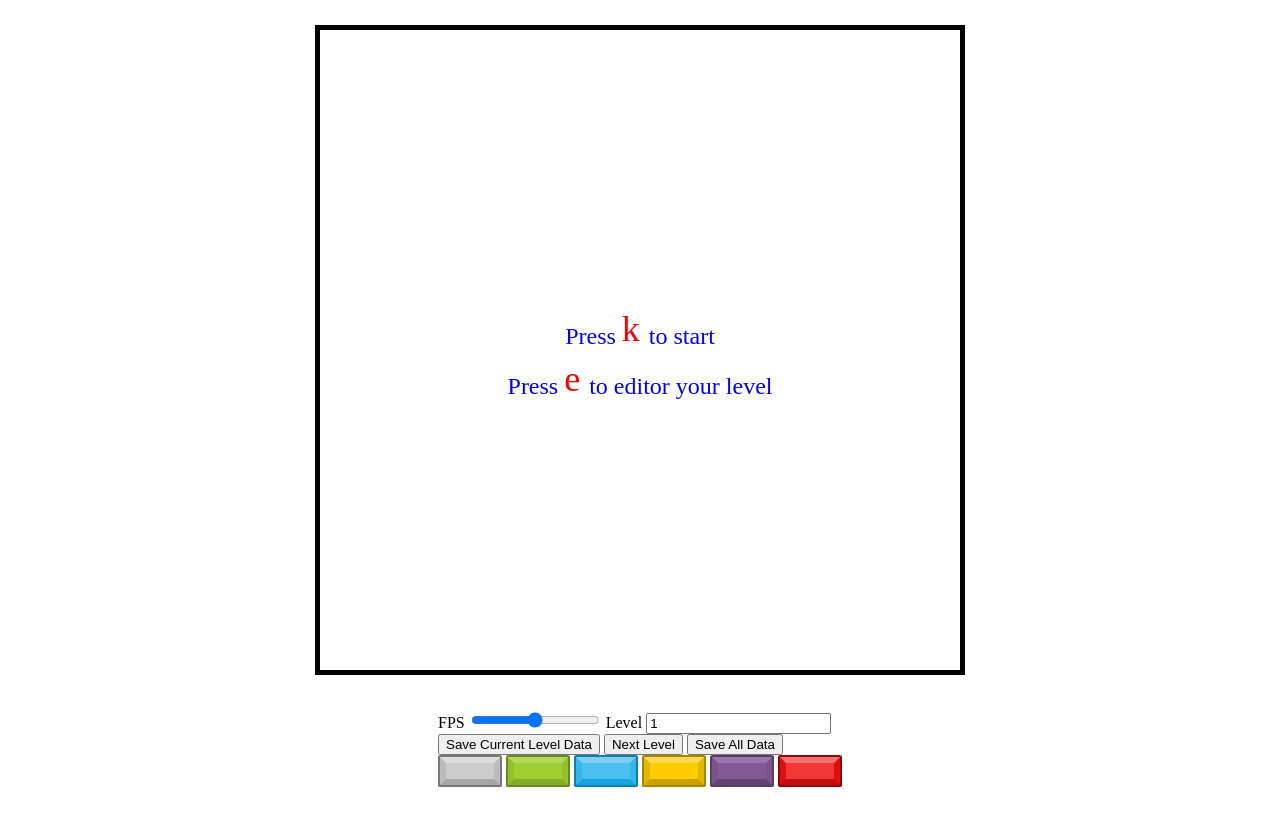
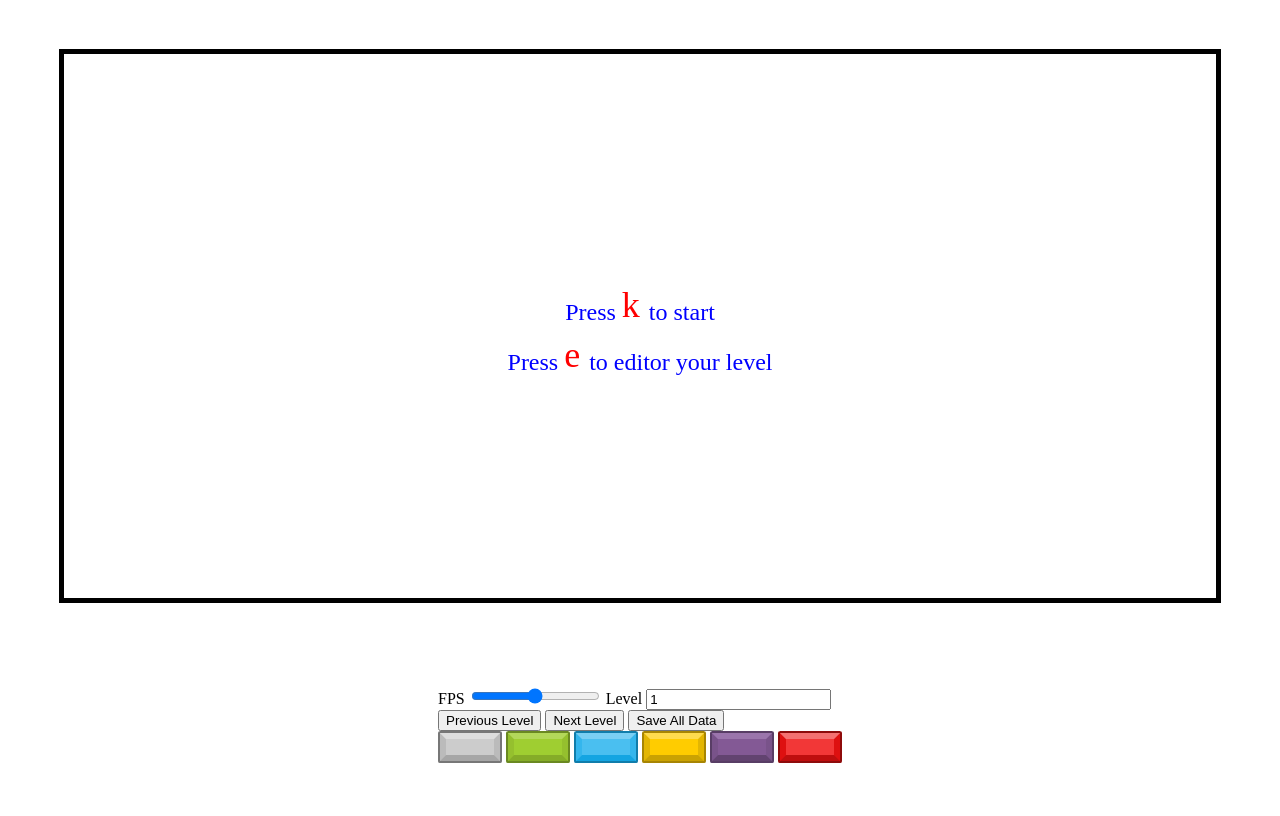
Before and after one commit to carlz32/brickout, a plain HTML site: page main.html in a window 1280 px wide. Drawn offline with Linux system fonts and the light colour scheme.

Commit message:
adjust game canvas with window size

```diff
--- a/game/game.js
+++ b/game/game.js
@@ -1,14 +1,22 @@
 class Game {
-    constructor(images, runCallback, fps = 60) {
+    constructor(
+        images,
+        runCallback,
+        opts = {
+            fps: 60,
+            brickWidth: 64,
+            brickHeight: 32,
+        }
+    ) {
         this.actions = {}
         this.keydowns = {}
         this.scene = null
         this.runCallback = runCallback
         this.images = images
-        this.fps = fps
+        this.fps = opts.fps
         this.debug = false
-        this.cellWidth = 64
-        this.cellHeight = 32
+        this.cellWidth = opts.brickWidth
+        this.cellHeight = opts.brickHeight
 
         this.initCanvas()
         this.bindEvents()
@@ -18,6 +26,10 @@ class Game {
     initCanvas() {
         const canvas = document.querySelector('#id-canvas')
         const context = canvas.getContext('2d')
+        const w = window.innerWidth * 0.9
+        const h = window.innerHeight * 0.7
+        canvas.width = w - (w % this.cellWidth)
+        canvas.height = h - (h % this.cellHeight)
 
         this.canvas = canvas
         this.context = context
@@ -129,6 +141,7 @@ class Game {
 
     update() {
         if (this.debug) return
+        this.initCanvas()
         this.scene.update()
     }
 
--- a/game/game_scene.js
+++ b/game/game_scene.js
@@ -51,7 +51,7 @@ class GameScene {
         this.bricks = []
     }
 
-    update() { }
+    update() {}
 
-    debug() { }
+    debug() {}
 }
--- a/level.js
+++ b/level.js
@@ -1,3 +1,22 @@
 // x, y, lifes => image,
 // text?, ball?, paddle?
-const levels = [[[128, 288, 2], [384, 288, 2]], [[128, 320, 3], [320, 320, 3]], [[192, 384, 4], [384, 384, 4], [448, 384, 4]], [[128, 320, 5], [320, 288, 5], [448, 288, 5]]]
+const levels = [
+    [
+        [128, 288, 2],
+        [384, 288, 2],
+    ],
+    [
+        [128, 320, 3],
+        [320, 320, 3],
+    ],
+    [
+        [192, 384, 4],
+        [384, 384, 4],
+        [448, 384, 4],
+    ],
+    [
+        [128, 320, 5],
+        [320, 288, 5],
+        [448, 288, 5],
+    ],
+]
--- a/main.html
+++ b/main.html
@@ -1,6 +1,5 @@
 <!doctype html>
 <html lang="en">
-
     <head>
         <meta charset="UTF-8" />
         <title>hit the block</title>
@@ -20,7 +19,7 @@
     </head>
 
     <body>
-    <canvas id="id-canvas" width="640" height="640"></canvas>
+        <canvas id="id-canvas"></canvas>
         <div class="editor">
             <div class="game-info">
                 <label for="id-fps">FPS</label>
@@ -30,17 +29,45 @@
                 <input type="text" id="id-level" value="1" />
             </div>
             <div class="buttons">
-            <button id="id-button-save-current" type="button">Save Current Level Data</button>
+                <button id="id-button-prev" type="button">
+                    Previous Level
+                </button>
                 <button id="id-button-next" type="button">Next Level</button>
-            <button id="id-button-save-all" type="button">Save All Data</button>
+                <button id="id-button-save-all" type="button">
+                    Save All Data
+                </button>
             </div>
             <div class="elements">
-            <img id="brick01" src="img/element_grey_rectangle.png" alt="grey rectangle" />
-            <img id="brick02" src="img/element_green_rectangle.png" alt="green rectangle" />
-            <img id="brick03" src="img/element_blue_rectangle.png" alt="blue rectangle" />
-            <img id="brick04" src="img/element_yellow_rectangle.png" alt="yellow rectangle" />
-            <img id="brick05" src="img/element_purple_rectangle.png" alt="purple rectangle" />
-            <img id="brick06" src="img/element_red_rectangle.png" alt="red rectangle" />
+                <img
+                    id="brick01"
+                    src="img/element_grey_rectangle.png"
+                    alt="grey rectangle"
+                />
+                <img
+                    id="brick02"
+                    src="img/element_green_rectangle.png"
+                    alt="green rectangle"
+                />
+                <img
+                    id="brick03"
+                    src="img/element_blue_rectangle.png"
+                    alt="blue rectangle"
+                />
+                <img
+                    id="brick04"
+                    src="img/element_yellow_rectangle.png"
+                    alt="yellow rectangle"
+                />
+                <img
+                    id="brick05"
+                    src="img/element_purple_rectangle.png"
+                    alt="purple rectangle"
+                />
+                <img
+                    id="brick06"
+                    src="img/element_red_rectangle.png"
+                    alt="red rectangle"
+                />
             </div>
         </div>
         <!-- game -->
@@ -97,5 +124,4 @@
             }
         </script>
     </body>
-
 </html>
--- a/main.js
+++ b/main.js
@@ -30,14 +30,10 @@ const __main = () => {
     // likewise, the Game class also needs a Scene instance to initialize
     // So here, we use a callback function, when the Game instance finished it's asynchronous things,
     // call the callback function, then Scene is prepared and assigned to the Game class.
-    game = new Game(
-        images,
-        (g) => {
-            const scene = new SceneStart(g)
-            g.runWithScene(scene)
-        },
-        30
-    )
+    game = new Game(images, (g) => {
+        const scene = new SceneStart(g)
+        g.runWithScene(scene)
+    })
 
     enableDebugMode(game, true)
 }
--- a/scene/editor/scene.js
+++ b/scene/editor/scene.js
@@ -22,8 +22,11 @@ class SceneEditor extends GameScene {
         const canvas = e('#id-canvas')
         canvas.addEventListener('click', (event) => {
             try {
-                const x = Math.floor(event.offsetX / game.cellWidth) * game.cellWidth
-                const y = Math.floor(event.offsetY / game.cellHeight) * game.cellHeight
+                const x =
+                    Math.floor(event.offsetX / game.cellWidth) * game.cellWidth
+                const y =
+                    Math.floor(event.offsetY / game.cellHeight) *
+                    game.cellHeight
                 const imageName = this.selectedElement.id
                 const lifes = Number(imageName.split('0')[1])
                 const element = new Brick(game, {
@@ -34,22 +37,26 @@ class SceneEditor extends GameScene {
                 })
                 this.addBrick(element)
             } catch {
-                log("Please select an element")
+                log('Please select an element')
             }
         })
 
         // next level button
         const nextLevelButton = e('#id-button-next')
         nextLevelButton.addEventListener('click', () => {
+            const levelData = this.generateLevelData()
+            this.addCurrentLevel(levelData)
             this.resetBricks()
             this.nextLevel()
         })
 
-// next level button
-        const saveCurrentLevelButton = e('#id-button-save-current')
+        // previous level button
+        const saveCurrentLevelButton = e('#id-button-prev')
         saveCurrentLevelButton.addEventListener('click', () => {
             const levelData = this.generateLevelData()
             this.addCurrentLevel(levelData)
+            this.resetBricks()
+            this.prevLevel()
         })
 
         // save button
@@ -61,8 +68,7 @@ class SceneEditor extends GameScene {
 
     generateLevelData() {
         if (this.bricks.length == 0) {
-            log("Nothing to save")
-            return
+            throw 'Nothing to save'
         }
 
         let level = []
@@ -79,14 +85,23 @@ class SceneEditor extends GameScene {
 
     addCurrentLevel(level) {
         let index = this.currentLevel - 1
-        if (!this.levels[index])
+        if (!this.levels[index]) {
             this.levels[index] = []
-        this.levels[index].push(...level)
+            this.levels[index].push(...level)
+        } else {
+            this.levels[index] = level
+        }
         log('Current Level Saved', level)
     }
 
     nextLevel() {
         this.currentLevel++
+        log(`Level ${this.currentLevel}`)
+    }
+
+    prevLevel() {
+        this.currentLevel--
+        if (this.currentLevel === 0) this.currentLevel = 1
         log(`Level ${this.currentLevel}`)
     }
 
@@ -99,7 +114,6 @@ class SceneEditor extends GameScene {
     draw() {
         super.draw()
         this.drawGrids(this.game, this.game.cellWidth, this.game.cellHeight)
-
     }
 
     setSelectedElement(element) {
@@ -140,5 +154,5 @@ class SceneEditor extends GameScene {
         levelText.value = this.currentLevel
     }
 
-    debug() { }
+    debug() {}
 }
--- a/scene/main/scene.js
+++ b/scene/main/scene.js
@@ -19,7 +19,6 @@ class SceneMain extends GameScene {
         this.ball2.x = 100
         this.ball2.y = 300
         this.addBall(this.ball2)
-
     }
 
     registerActions(game) {
```
Also changed, not shown: biome.json (deleted, +0 -23 lines), game/collide.js (+6 -1 lines), 2 other files. Lines whose indentation alone changed are shown as unchanged.
